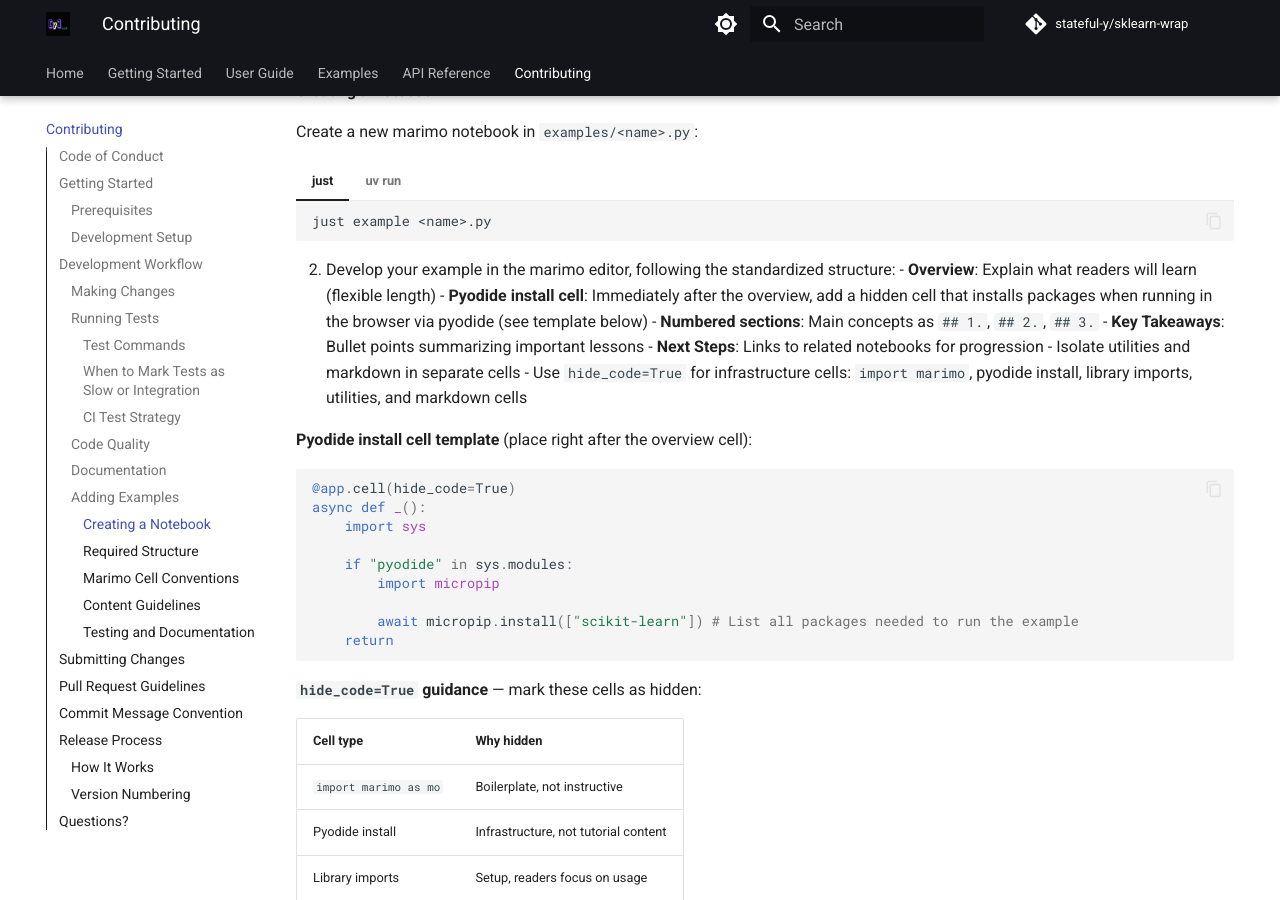
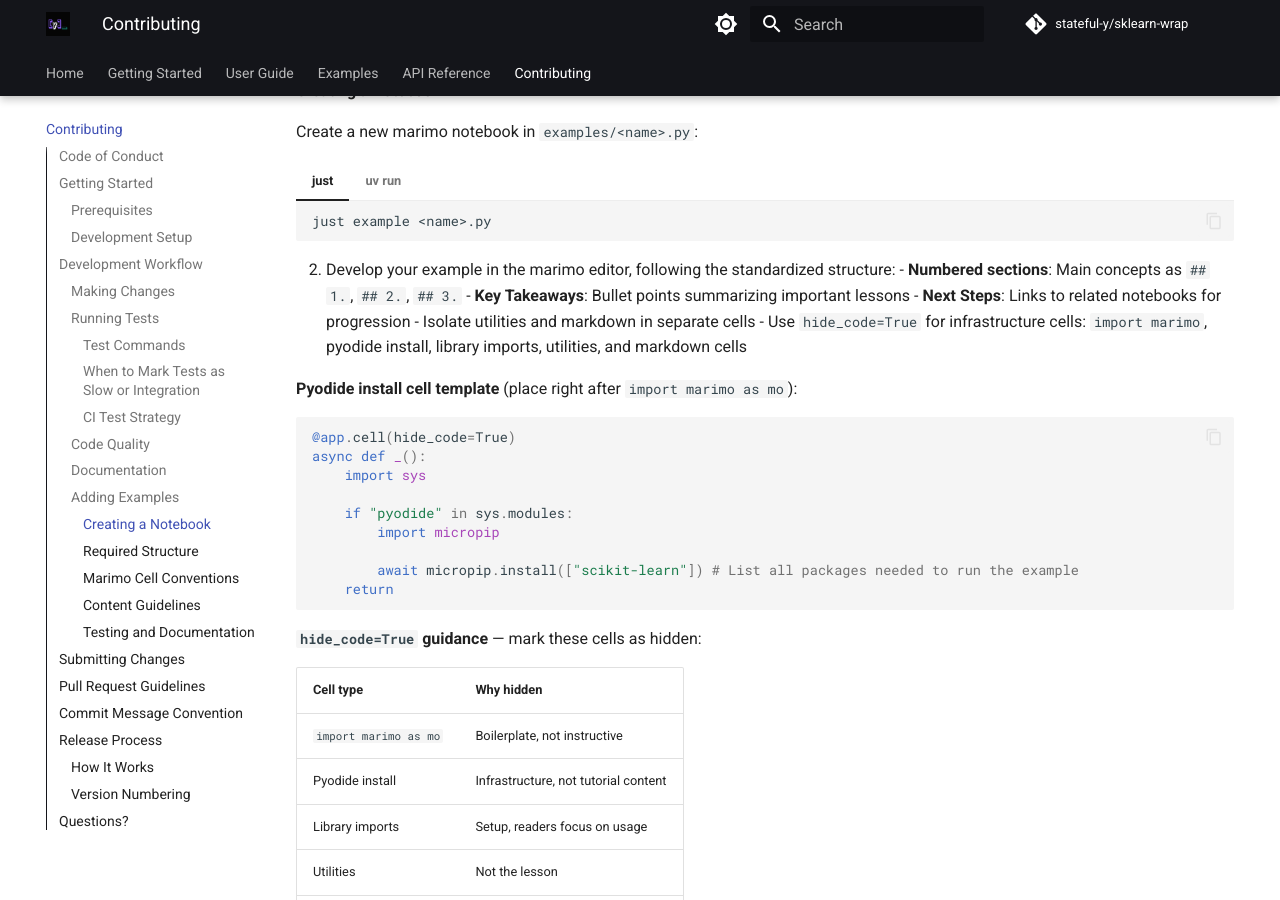
Before and after one commit to stateful-y/sklearn-wrap, an MkDocs documentation site: the page built from docs/pages/contributing.md, in a window 1280 px wide and 900 px high, scrolled down 5101 px. Built offline with MkDocs 1.6.1 and Material for MkDocs 9.7.7, drawn with Linux system fonts in a browser that asks for light colours; comment, search, counter and statistics services are not loaded.

Commit message:
chore: update from template
Signed-off-by: Guillaume Tauzin <4648633+gtauzin@users.noreply.github.com>

````diff
--- a/.copier-answers.yml
+++ b/.copier-answers.yml
@@ -1,7 +1,7 @@
 # This file is used by Copier to track the template version
 # and enable template updates in generated projects
 
-_commit: 367c229274f328bf7e08d4f094731a000977494b
+_commit: 34af1eded43e8feca2f8d2a5b8f1eca86b359317
 _src_path: gh:stateful-y/python-package-copier
 author_email: gtauzin@stateful-y.io
 author_name: Guillaume Tauzin
--- a/docs/pages/contributing.md
+++ b/docs/pages/contributing.md
@@ -402,15 +402,13 @@
 === "uv run"
 
 2. Develop your example in the marimo editor, following the standardized structure:
-   - **Overview**: Explain what readers will learn (flexible length)
-   - **Pyodide install cell**: Immediately after the overview, add a hidden cell that installs packages when running in the browser via pyodide (see template below)
    - **Numbered sections**: Main concepts as `## 1.`, `## 2.`, `## 3.`
    - **Key Takeaways**: Bullet points summarizing important lessons
    - **Next Steps**: Links to related notebooks for progression
    - Isolate utilities and markdown in separate cells
    - Use `hide_code=True` for infrastructure cells: `import marimo`, pyodide install, library imports, utilities, and markdown cells
 
-   **Pyodide install cell template** (place right after the overview cell):
+   **Pyodide install cell template** (place right after `import marimo as mo`):
 
    ```python
    @app.cell(hide_code=True)
````
